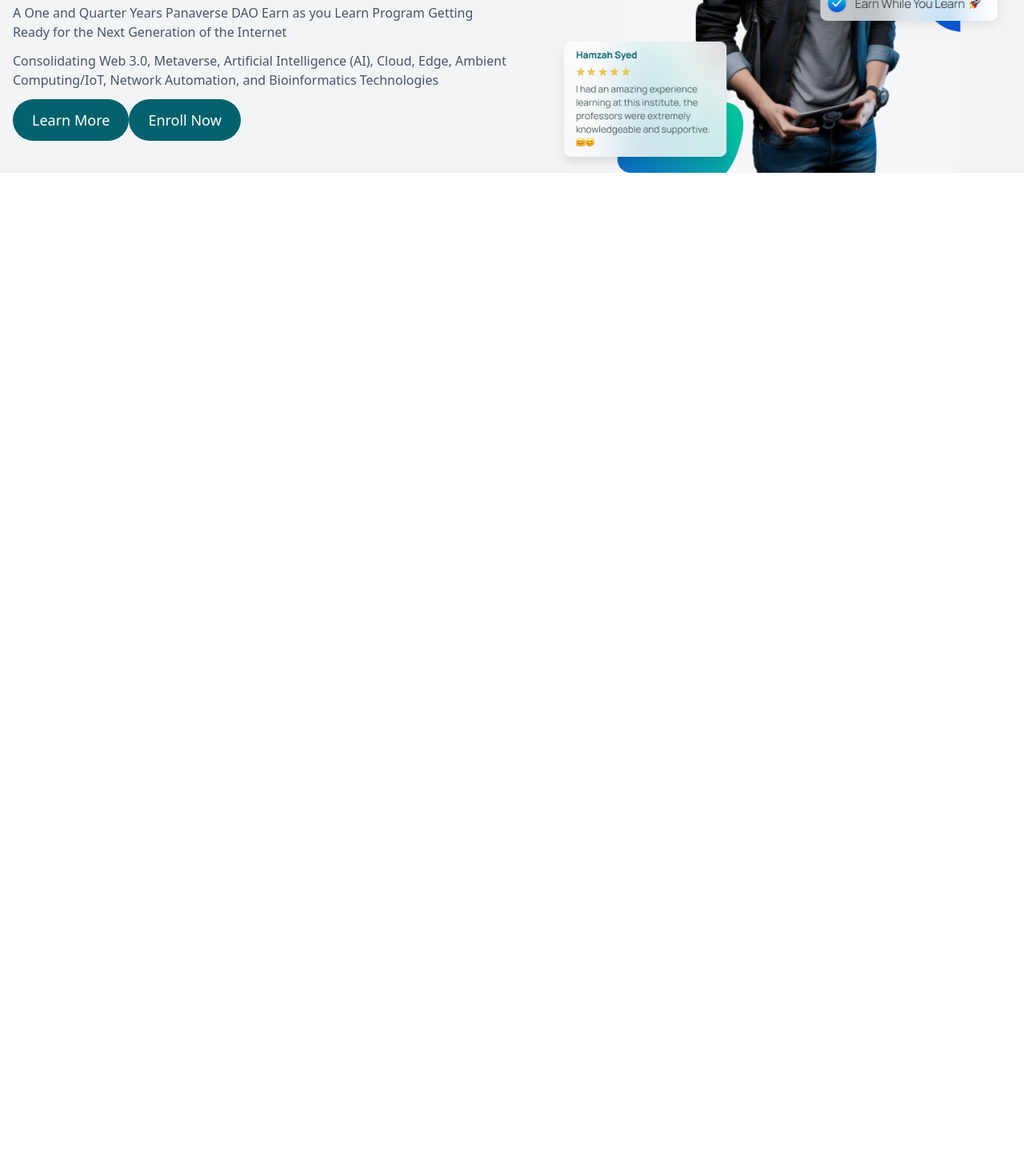
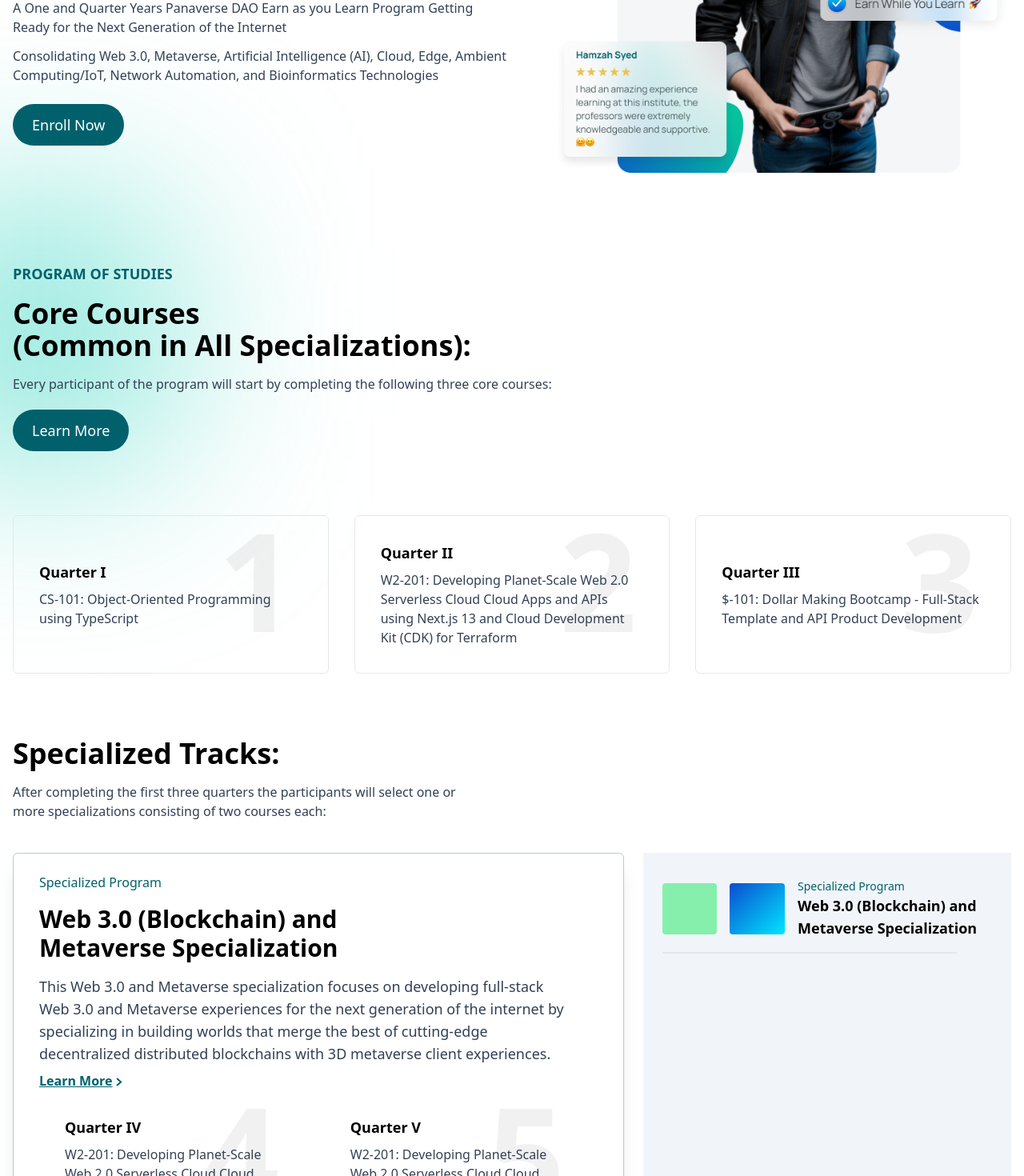
Before and after one commit to MansoorAkhter/panaverse-dao, a Next.js app: page / in a window 1280 px wide. Shown: the part 360-1830 px from the top of the page at 80% size. Before the commit the page ends 800 px from the top, so only its background shows below. Built offline with nearby package versions, Linux system fonts and the light colour scheme.

Commit message:
middle sections done, lower in pending

```diff
--- a/src/app/page.tsx
+++ b/src/app/page.tsx
@@ -1,10 +1,17 @@
+import CoreTracks from "@/components/widgets/CoreTracks";
 import Hero from "@/components/widgets/Hero";
+import SpecializedTracks from "@/components/widgets/SpecializedTracks";
 
 export default function Home() {
   return (
     <>
       <main>
-        <Hero />
+        <div className="relative">
+          <Hero />
+          <div className="w-60 h-60 bg-teal-400 absolute -z-50 blur-[135px] mt-20 -ml-[70px]" />
+          <CoreTracks />
+        </div>
+        <SpecializedTracks />
       </main>
     </>
   )
--- a/src/components/shared/Button.tsx
+++ b/src/components/shared/Button.tsx
@@ -1,9 +1,11 @@
 import { FC } from "react";
 
 const Button: FC<{ title: string }> = ({ title }) => {
-    return <button type="button" className="bg-[#00616C] py-3 px-6 rounded-full text-white text-lg font-medium">
-        {title}
-    </button>;
+    return (
+        <button type="button"
+            className="bg-[#00616C] py-3 px-6 rounded-full text-white text-lg font-medium hover:scale-105 duration-300 hover:shadow-lg">
+            {title}
+        </button>);
 };
 
 export default Button;
--- /dev/null
+++ b/src/components/shared/QuarterBox.tsx
@@ -0,0 +1,19 @@
+import React, { FC } from "react";
+
+interface IProps {
+    title: string;
+    desc: string;
+    num: number;
+    haveBorder?: boolean
+}
+
+const QuarterBox: FC<IProps> = ({ title, desc, num, haveBorder = true }) => {
+    return (
+        <div className={`flex flex-1 flex-col justify-center rounded-md p-8 relative ${haveBorder && "border"}`}>
+            <h4 className="font-bold text-lg">{title}</h4>
+            <p className="mt-2 text-slate-700">{desc}</p>
+            <span className="font-bold text-[170px] text-black opacity-5 absolute -top-12 right-10 -z-10">{num}</span>
+        </div>
+    )
+}
+export default QuarterBox;
--- /dev/null
+++ b/src/components/widgets/CoreTracks.tsx
@@ -0,0 +1,54 @@
+import Wrapper from "@/components/shared/Wrapper";
+import Button from "@/components/shared/Button";
+import QuarterBox from "../shared/QuarterBox";
+
+const CoreTrackData = [
+    {
+        num: 1,
+        title: "Quarter I",
+        desc: "CS-101: Object-Oriented Programming using TypeScript",
+    },
+    {
+        num: 2,
+        title: "Quarter II",
+        desc: "W2-201: Developing Planet-Scale Web 2.0 Serverless Cloud Cloud Apps and APIs using Next.js 13 and Cloud Development Kit (CDK) for Terraform",
+    },
+    {
+        num: 3,
+        title: "Quarter III",
+        desc: "$-101: Dollar Making Bootcamp - Full-Stack Template and API Product Development",
+    },
+]
+
+const CoreTracks = () => {
+
+    return (
+        <section className="mt-16 lg:mt-28">
+            <Wrapper>
+                <div className="max-w-screen-md">
+                    <h4 className="uppercase font-bold text-lg text-primary">
+                        Program of Studies
+                    </h4>
+                    <h2 className="text-4xl font-bold my-4 whitespace-pre-line">Core Courses {`\n`}
+                        (Common in All Specializations):
+                    </h2>
+                    <p className="text-slate-700">
+                        Every participant of the program will start by completing the following three core courses:
+                    </p>
+
+                    <div className="mt-5">
+                        <Button title="Learn More" />
+                    </div>
+                </div>
+
+                {/* Boxes */}
+                <div className="my-20 flex flex-col md:flex-row gap-x-8 gap-y-6">
+                    {CoreTrackData.map((item) => (<QuarterBox title={item.title} desc={item.desc} num={item.num} />))}
+                </div>
+            </Wrapper>
+        </section>
+
+    );
+};
+
+export default CoreTracks;
--- a/src/components/widgets/Hero.tsx
+++ b/src/components/widgets/Hero.tsx
@@ -1,14 +1,15 @@
+import Image from "next/image";
 import Wrapper from "@/components/shared/Wrapper";
-import Image from "next/image";
+import Button from "@/components/shared/Button";
 import heroPoster from "../../assets/images/heroPoster.png";
-import Button from "../shared/Button";
+
 
 const Hero = () => {
     return (
-        <section className="bg-gray-100">
+        <section>
             <Wrapper>
                 <div className="flex flex-col md:flex-row items-center">
-                    <div className="flex-1 leading-normal">
+                    <div className="flex-1 leading-normal  w-[569px]">
                         <h4 className="text-[#00616C] font-semibold mt-4">
                             Presidential Initiative for Artificial Intelligence and Computing (PIAIC)
                         </h4>
@@ -16,14 +17,13 @@
                             Certified Web 3.0 and Metaverse Developer
                         </h1>
 
-                        <p className="text-slate-600 ">
+                        <p className="text-slate-700 max-w-xl">
                             A One and Quarter Years Panaverse DAO Earn as you Learn Program Getting Ready for the Next Generation of the Internet
                         </p>
-                        <p className="text-slate-600 my-3">
+                        <p className="text-slate-700 my-3">
                             Consolidating Web 3.0, Metaverse, Artificial Intelligence (AI), Cloud, Edge, Ambient Computing/IoT, Network Automation, and Bioinformatics Technologies
                         </p>
-                        <div className="">
-                            <Button title={"Learn More"} />
+                        <div className="mt-6">
                             <Button title={"Enroll Now"} />
                         </div>
 
--- /dev/null
+++ b/src/components/widgets/SpecializedTracks.tsx
@@ -0,0 +1,95 @@
+import QuarterBox from "../shared/QuarterBox";
+import Wrapper from "../shared/Wrapper";
+
+const SpecializedTracks = () => {
+    return (
+        <section>
+            <Wrapper>
+                <div className="">
+                    <h2 className="text-4xl font-bold">Specialized Tracks:</h2>
+                    <p className="text-slate-700 max-w-xl mt-4">
+                        After completing the first three quarters the participants will select one or more specializations consisting of two courses each:
+                    </p>
+
+                    <div className="flex my-10 gap-x-6 gap-y-8">
+
+                        <div className="shadow-xl basis-8/12 rounded-md px-8 py-6 border border-[#00616C4D]">
+                            <h4 className="font-medium text-primary">
+                                Specialized Program
+                            </h4>
+                            <h3 className="text-3xl font-semibold max-w-lg my-4">
+                                Web 3.0 (Blockchain) and Metaverse Specialization
+                            </h3>
+                            <p className="text-slate-700 text-lg max-w-2xl">
+                                This Web 3.0 and Metaverse specialization focuses on developing full-stack Web 3.0 and Metaverse experiences for the next generation of the internet by specializing in building worlds that merge the best of cutting-edge decentralized distributed blockchains with 3D metaverse client experiences.
+                            </p>
+                            <button className="font-semibold text-primary underline mt-2 flex items-center gap-x-1">
+                                Learn More
+                                <svg className="mt-1" width="8" height="11" viewBox="0 0 8 11" fill="none" xmlns="http://www.w3.org/2000/svg">
+                                    <path d="M1.00006 10.0368L6.06801 5.57117L1.09503 0.999994" stroke="#00616C" strokeWidth="2" />
+                                </svg>
+                            </button>
+
+                            <div className="flex gap-x-4">
+                                <QuarterBox title="Quarter IV" num={4} haveBorder={false}
+                                    desc="W2-201: Developing Planet-Scale Web 2.0 Serverless Cloud Cloud Apps and APIs using Next.js 13 and Cloud Development Kit (CDK) for Terraform" />
+                                <QuarterBox title="Quarter V" num={5} haveBorder={false}
+                                    desc="W2-201: Developing Planet-Scale Web 2.0 Serverless Cloud Cloud Apps and APIs using Next.js 13 and Cloud Development Kit (CDK) for Terraform" />
+                            </div>
+                        </div>
+
+
+                        {/* Right Box */}
+                        <div className="bg-slate-100 py-8 px-6 basis-4/12">
+
+                            <div className="flex items-center gap-x-4">
+                                <div className="bg-green-300 h-16 w-32 rounded"></div>
+                                <div className="bg-gradient-to-br from-[#0B4DD0] to-[#00E5FF] h-16 w-32 rounded"></div>
+                                <div className="">
+                                    <h4 className="font-medium text-primary text-sm">Specialized Program</h4>
+                                    <h3 className="font-bold text-lg">
+                                        Web 3.0 (Blockchain) and Metaverse Specialization
+                                    </h3>
+                                </div>
+                            </div>
+                            <div className="h-[2px] w-[368px] bg-gray-200 mt-4" />
+
+                        </div>
+
+                    </div>
+                </div>
+
+            </Wrapper>
+        </section>
+    )
+};
+
+export default SpecializedTracks;
+
+
+const SpecializedTracksData = [
+    {
+        header: "Specialized Program",
+        program: "Web 3.0 (Blockchain) and Metaverse Specialization",
+    },
+    {
+        header: "Specialized Program",
+        program: "Artificial Intelligence (AI) and Deep Learning Specialization",
+    },
+    {
+        header: "Specialized Program",
+        program: "Web 3.0 (Blockchain) and Metaverse Specialization",
+    },
+    {
+        header: "Specialized Program",
+        program: "Artificial Intelligence (AI) and Deep Learning Specialization",
+    },
+    {
+        header: "Specialized Program",
+        program: "Web 3.0 (Blockchain) and Metaverse Specialization",
+    },
+    {
+        header: "Specialized Program",
+        program: "Artificial Intelligence (AI) and Deep Learning Specialization",
+    },
+]
--- a/tailwind.config.js
+++ b/tailwind.config.js
@@ -9,14 +9,18 @@
     "./src/**/*.{js,ts,jsx,tsx}",
   ],
   theme: {
-    extend: {},
-    screens: {
-      xs: "350px",
-      sm: "500px",
-      md: "640px",
-      lg: "768px",
-      "lg-2": "868px"
-    }
+    extend: {
+      colors: {
+        primary: "#00616C"
+      }
+    },
+    // screens: {
+    //   xs: "350px",
+    //   sm: "500px",
+    //   md: "640px",
+    //   lg: "768px",
+    //   "lg-2": "868px"
+    // }
   },
 
   plugins: [],
```
